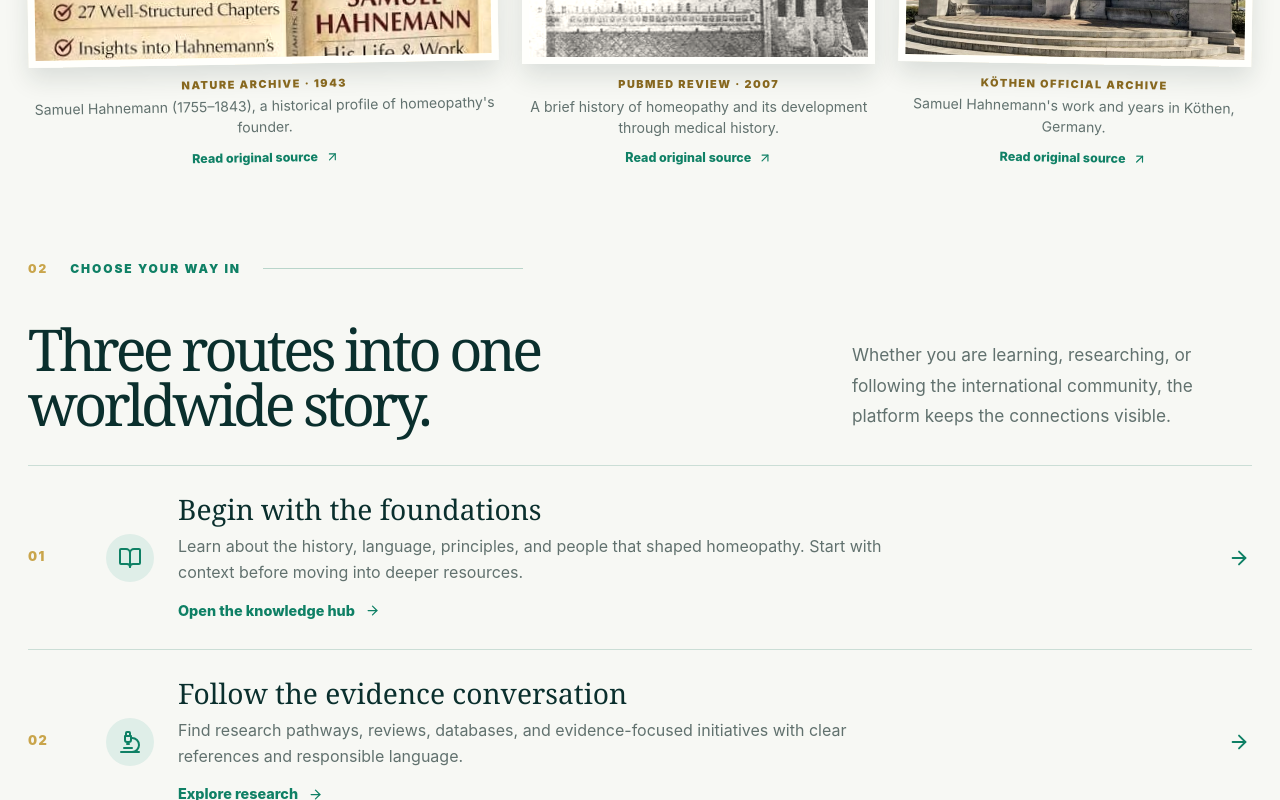
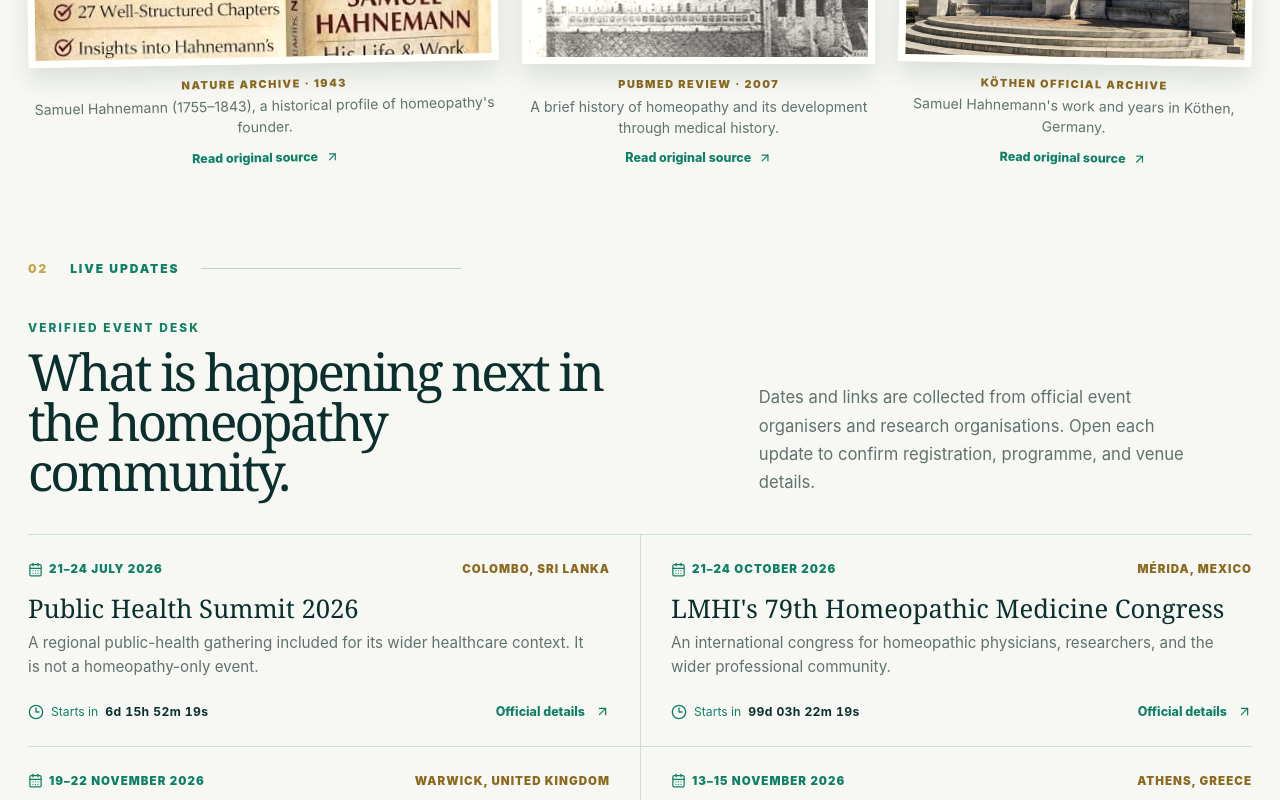
Before and after one commit to anshh00/global-Homeopathy, a React (Vite) app: page / in a window 1280 px wide. Shown: the part 2000-2800 px from the top of the page. Built offline with nearby package versions, Linux system fonts and the light colour scheme.

Commit message:
Add verified live event updates to homepage

```diff
--- a/src/pages/HomePage.jsx
+++ b/src/pages/HomePage.jsx
@@ -3,8 +3,8 @@ import {
   ArrowDownRight,
   ArrowRight,
   ArrowUpRight,
-  BookOpen,
-  Globe2,
+  CalendarDays,
+  Clock3,
   Landmark,
   Microscope,
   Play,
@@ -44,37 +44,70 @@ const heroSlides = [
   },
 ];
 
-const knowledgeThreads = [
+const liveEvents = [
   {
-    number: "01",
-    icon: BookOpen,
-    title: "Begin with the foundations",
-    text: "Learn about the history, language, principles, and people that shaped homeopathy. Start with context before moving into deeper resources.",
-    to: "/explore",
-    link: "Open the knowledge hub",
+    id: "sri-lanka-public-health",
+    date: "2026-07-21T09:00:00+05:30",
+    displayDate: "21–24 July 2026",
+    place: "Colombo, Sri Lanka",
+    title: "Public Health Summit 2026",
+    description: "A regional public-health gathering included for its wider healthcare context. It is not a homeopathy-only event.",
+    source: "https://summit2026.ccpsl.lk/",
   },
   {
-    number: "02",
-    icon: Microscope,
-    title: "Follow the evidence conversation",
-    text: "Find research pathways, reviews, databases, and evidence-focused initiatives with clear references and responsible language.",
-    to: "/research",
-    link: "Explore research",
+    id: "lmhi-mexico",
+    date: "2026-10-21T09:00:00-06:00",
+    displayDate: "21–24 October 2026",
+    place: "Mérida, Mexico",
+    title: "LMHI's 79th Homeopathic Medicine Congress",
+    description: "An international congress for homeopathic physicians, researchers, and the wider professional community.",
+    source: "https://lmhimexico2026.org/",
   },
   {
-    number: "03",
-    icon: Globe2,
-    title: "See the global movement",
-    text: "Follow summits, country chapters, media coverage, and professional opportunities that connect the homeopathy community internationally.",
-    to: "/summit",
-    link: "View the summit journey",
+    id: "faculty-warwick",
+    date: "2026-11-19T09:00:00Z",
+    displayDate: "19–22 November 2026",
+    place: "Warwick, United Kingdom",
+    title: "Faculty of Homeopathy Congress 2026",
+    description: "A professional congress exploring the role of homeopathy in tomorrow's health, with research and education sessions.",
+    source: "https://www.hri-research.org/events/",
+  },
+  {
+    id: "athens-homeopathy",
+    date: "2026-11-13T09:00:00+02:00",
+    displayDate: "13–15 November 2026",
+    place: "Athens, Greece",
+    title: "20th Panhellenic Congress of Homeopathic Medicine",
+    description: "A national homeopathic medicine congress focused on scientific dialogue and clinical experience exchange.",
+    source: "https://homeocongress2026.gr/",
+  },
+  {
+    id: "hri-malta",
+    date: "2027-06-18T09:00:00+02:00",
+    displayDate: "18–20 June 2027",
+    place: "St Julian's, Malta",
+    title: "HRI International Homeopathy Research Conference",
+    description: "The Homeopathy Research Institute's next international research conference, announced for Malta.",
+    source: "https://www.hri-research.org/events/",
   },
 ];
+
+function getCountdown(date, now) {
+  const difference = Math.max(0, new Date(date).getTime() - now);
+  const totalSeconds = Math.floor(difference / 1000);
+  return {
+    days: Math.floor(totalSeconds / 86400),
+    hours: Math.floor((totalSeconds % 86400) / 3600),
+    minutes: Math.floor((totalSeconds % 3600) / 60),
+    seconds: totalSeconds % 60,
+  };
+}
 
 function HomePage() {
   const [activeSlide, setActiveSlide] = useState(0);
   const [aboutVisible, setAboutVisible] = useState(false);
   const [typedAbout, setTypedAbout] = useState("");
+  const [currentTime, setCurrentTime] = useState(() => Date.now());
   const aboutRef = useRef(null);
   const slide = heroSlides[activeSlide];
   const aboutTextLines = [
@@ -91,6 +124,11 @@ function HomePage() {
     const timer = window.setInterval(() => {
       setActiveSlide((current) => (current + 1) % heroSlides.length);
     }, 4300);
+    return () => window.clearInterval(timer);
+  }, []);
+
+  useEffect(() => {
+    const timer = window.setInterval(() => setCurrentTime(Date.now()), 1000);
     return () => window.clearInterval(timer);
   }, []);
 
@@ -251,29 +289,38 @@ function HomePage() {
         </div>
       </section>
 
-      <section className="original-home-threads" aria-labelledby="threads-heading">
+      <section className="original-home-live" aria-labelledby="live-heading">
         <div className="original-home-section-label">
           <span>02</span>
-          <p id="threads-heading">Choose your way in</p>
+          <p id="live-heading">Live updates</p>
         </div>
-        <div className="original-home-threads-intro">
-          <h2>Three routes into one worldwide story.</h2>
-          <p>Whether you are learning, researching, or following the international community, the platform keeps the connections visible.</p>
+        <div className="original-home-live-intro">
+          <div>
+            <p className="original-kicker">Verified event desk</p>
+            <h2>What is happening next in the homeopathy community.</h2>
+          </div>
+          <p>Dates and links are collected from official event organisers and research organisations. Open each update to confirm registration, programme, and venue details.</p>
         </div>
-        <div className="original-home-thread-list">
-          {knowledgeThreads.map((thread) => {
-            const Icon = thread.icon;
+        <div className="original-home-live-list">
+          {liveEvents.map((event) => {
+            const countdown = getCountdown(event.date, currentTime);
             return (
-              <Link className="original-home-thread" to={thread.to} key={thread.number}>
-                <span className="original-home-thread-number">{thread.number}</span>
-                <span className="original-home-thread-icon"><Icon size={24} /></span>
-                <span className="original-home-thread-content">
-                  <h3>{thread.title}</h3>
-                  <p>{thread.text}</p>
-                  <span className="original-text-link">{thread.link} <ArrowRight size={15} /></span>
-                </span>
-                <ArrowRight className="original-home-thread-arrow" size={22} />
-              </Link>
+              <article className="original-home-live-item" key={event.id}>
+                <div className="original-home-live-meta">
+                  <span><CalendarDays size={15} /> {event.displayDate}</span>
+                  <span>{event.place}</span>
+                </div>
+                <h3>{event.title}</h3>
+                <p>{event.description}</p>
+                <div className="original-home-live-footer">
+                  <div className="original-home-live-countdown" aria-label={`Countdown to ${event.title}`}>
+                    <Clock3 size={16} />
+                    <span>Starts in</span>
+                    <strong>{countdown.days}d {String(countdown.hours).padStart(2, "0")}h {String(countdown.minutes).padStart(2, "0")}m {String(countdown.seconds).padStart(2, "0")}s</strong>
+                  </div>
+                  <a className="original-text-link" href={event.source} target="_blank" rel="noreferrer">Official details <ArrowUpRight size={15} /></a>
+                </div>
+              </article>
             );
           })}
         </div>
```
Also changed, not shown: src/styles.css.
